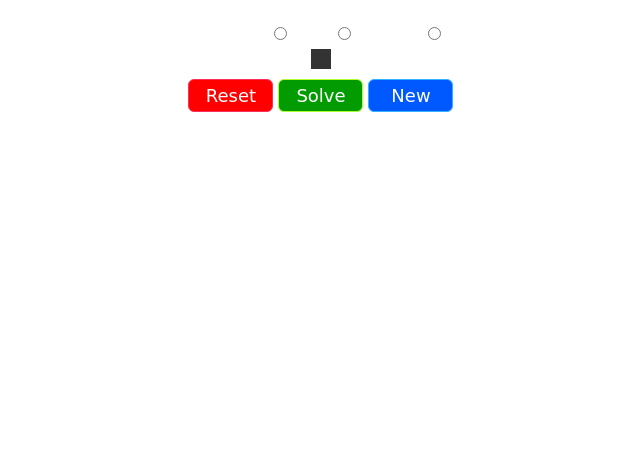
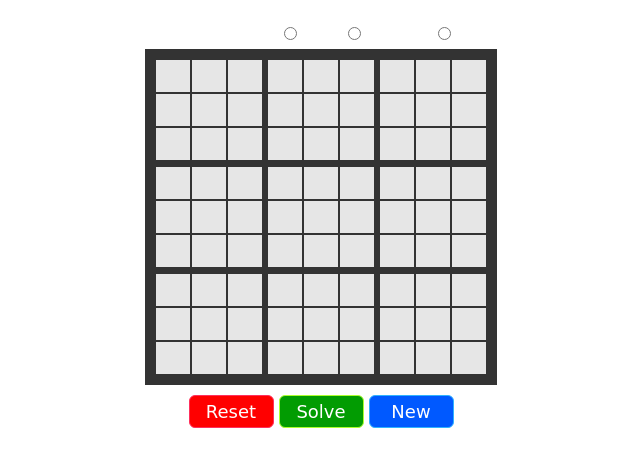
Before and after one commit to Arrrax1/sudoku-vanilla, a plain HTML site: page index.html in a window 1280 px wide. Shown: the part 120-586 px from the top of the page, without its empty margins (319-959 px from the left). Drawn offline with Linux system fonts and the light colour scheme; a web font is replaced by a local one.

Commit message:
init board

```diff
--- a/app.js
+++ b/app.js
@@ -1 +1,17 @@
 window.onload = (document.querySelector(".loading-screen").style.display="none")
+
+// Initiate WebPage
+let container = document.querySelector(".container");
+//Board
+for (let row = 0; row < 9; row++) {
+    let rowDiv = document.createElement("div");
+    rowDiv.classList.add("row");
+    for (let col = 0; col < 9; col++) {
+        let input = document.createElement("input");
+        input.classList.add("tile");
+        input.id = row + "-" + col;
+        input.type = "number"
+        rowDiv.appendChild(input)
+    }
+    container.appendChild(rowDiv);
+}
--- a/style.css
+++ b/style.css
@@ -67,6 +67,51 @@ label {
     margin: auto;
 }
 
+.row {
+    width: fit-content;
+}
+
+.row:nth-child(3n):not(:nth-child(9)) {
+    margin-bottom: 5px;
+}
+
+.tile {
+    height: 30px;
+    width: 30px;
+    outline: none;
+    background-color: rgb(230, 230, 230);
+    margin: 1px;
+    border: none;
+    font-size: 18px;
+    text-align: center;
+    caret-color: transparent;
+
+
+    cursor: pointer;
+
+    -moz-appearance: textfield;
+    /*For Mozilla*/
+}
+
+/* Chrome, Safari, Edge, Opera */
+.tile::-webkit-outer-spin-button,
+.tile::-webkit-inner-spin-button {
+    -webkit-appearance: none;
+    margin: 0;
+}
+
+::selection {
+    background-color: transparent;
+}
+
+.tile:focus {
+    background-color: gray;
+}
+
+.tile:nth-child(3n):not(:nth-child(9)) {
+    margin-right: 5px;
+}
+
 
 button {
     display: block;
```
